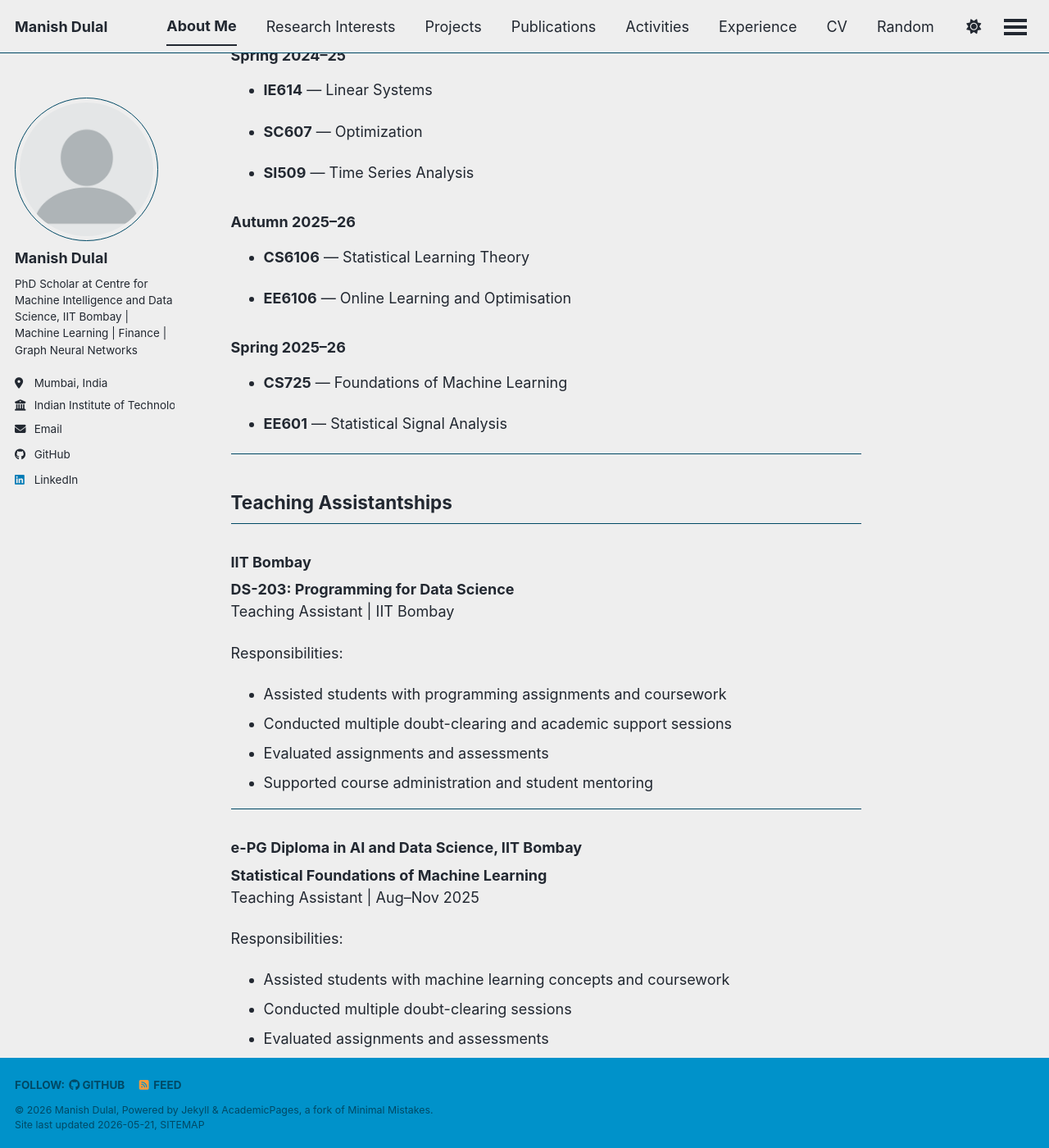
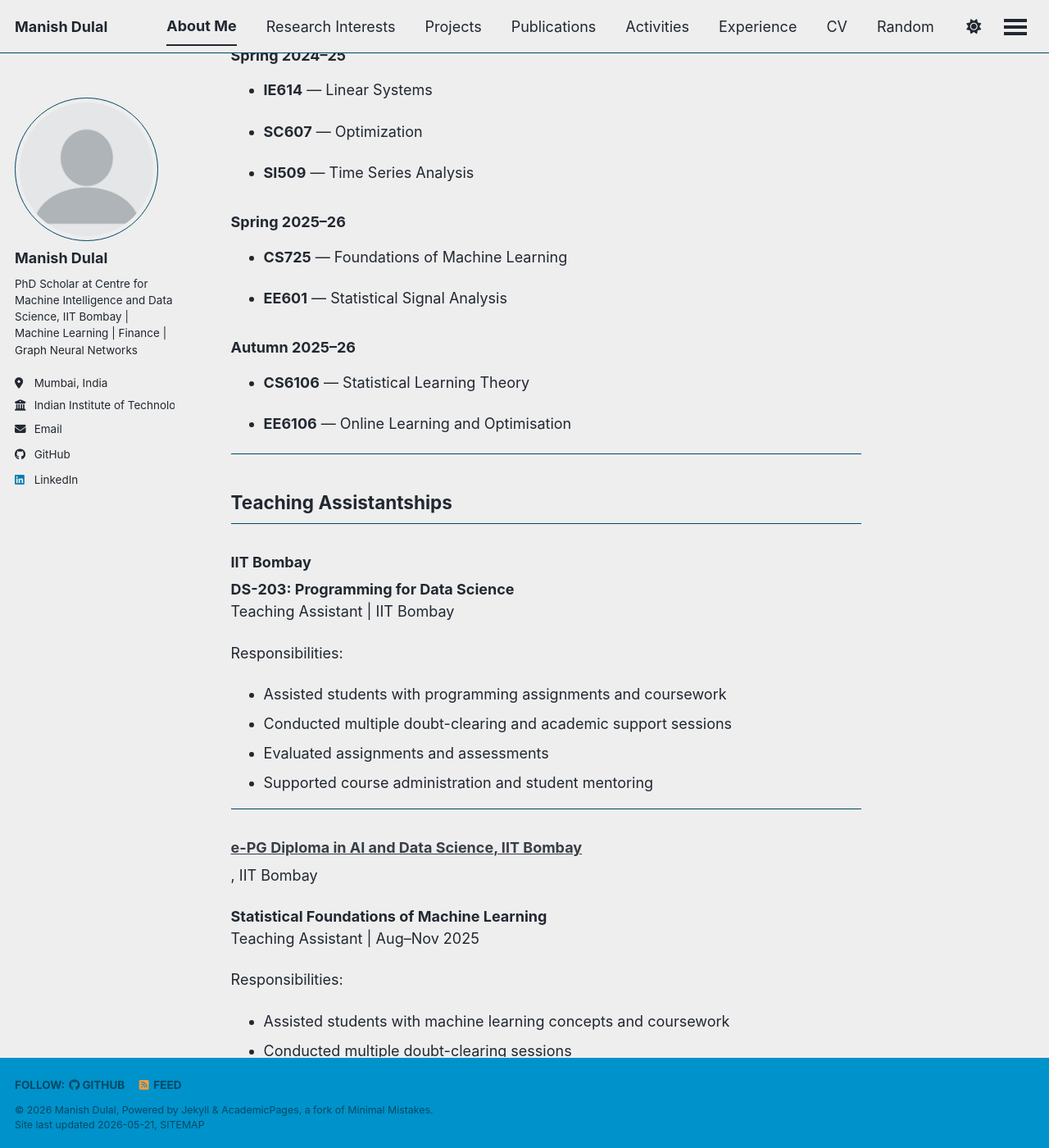
Before and after one commit to ManishDulal/manishdulal.github.io, a Jekyll site: the page built from _pages/about-me.md, in a window 1280 px wide and 1400 px high, scrolled down 521 px. Shown: the whole window at 82% size. Built offline with Jekyll 4.4.1, drawn with Linux system fonts in a browser that asks for light colours; a script bundle is joined from its source files by our own code; library files that are not in the unit come from our copies; some of the changed text lies outside the part shown.

Commit message:
Update teaching experience and course details

```diff
--- a/_pages/about-me.md
+++ b/_pages/about-me.md
@@ -23,18 +23,20 @@ Prior to beginning my doctoral studies, I worked at Tata Consultancy Services an
 
 - **SI509** — Time Series Analysis
 
+### Spring 2025–26
+
+- **CS725** — Foundations of Machine Learning
+
+- **EE601** — Statistical Signal Analysis
+
+
+
 
 ### Autumn 2025–26
 
 - **CS6106** — Statistical Learning Theory
 
 - **EE6106** — Online Learning and Optimisation
-
-### Spring 2025–26
-
-- **CS725** — Foundations of Machine Learning
-
-- **EE601** — Statistical Signal Analysis
 
 
 ---
@@ -54,7 +56,8 @@ Responsibilities:
 
 ---
 
-### e-PG Diploma in AI and Data Science, IIT Bombay
+### [e-PG Diploma in AI and Data Science, IIT Bombay](https://www.minds.iitb.ac.in/academic-details/e-pg-diploma-in-ai-and-ds)
+, IIT Bombay
 
 **Statistical Foundations of Machine Learning**
 Teaching Assistant | Aug–Nov 2025
```
Also changed, not shown: other parts of _pages/about-me.md (+0 -2 lines).
